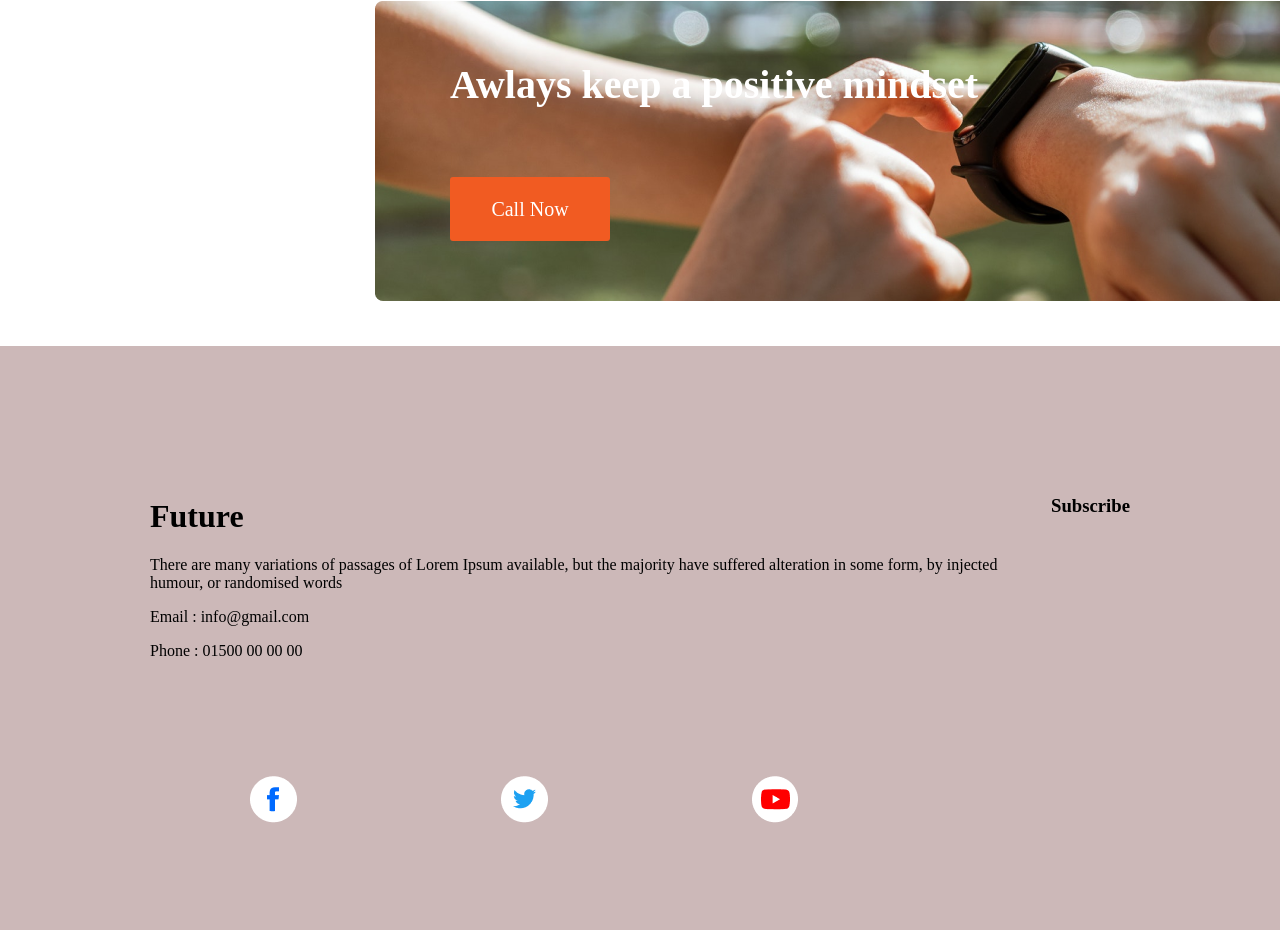
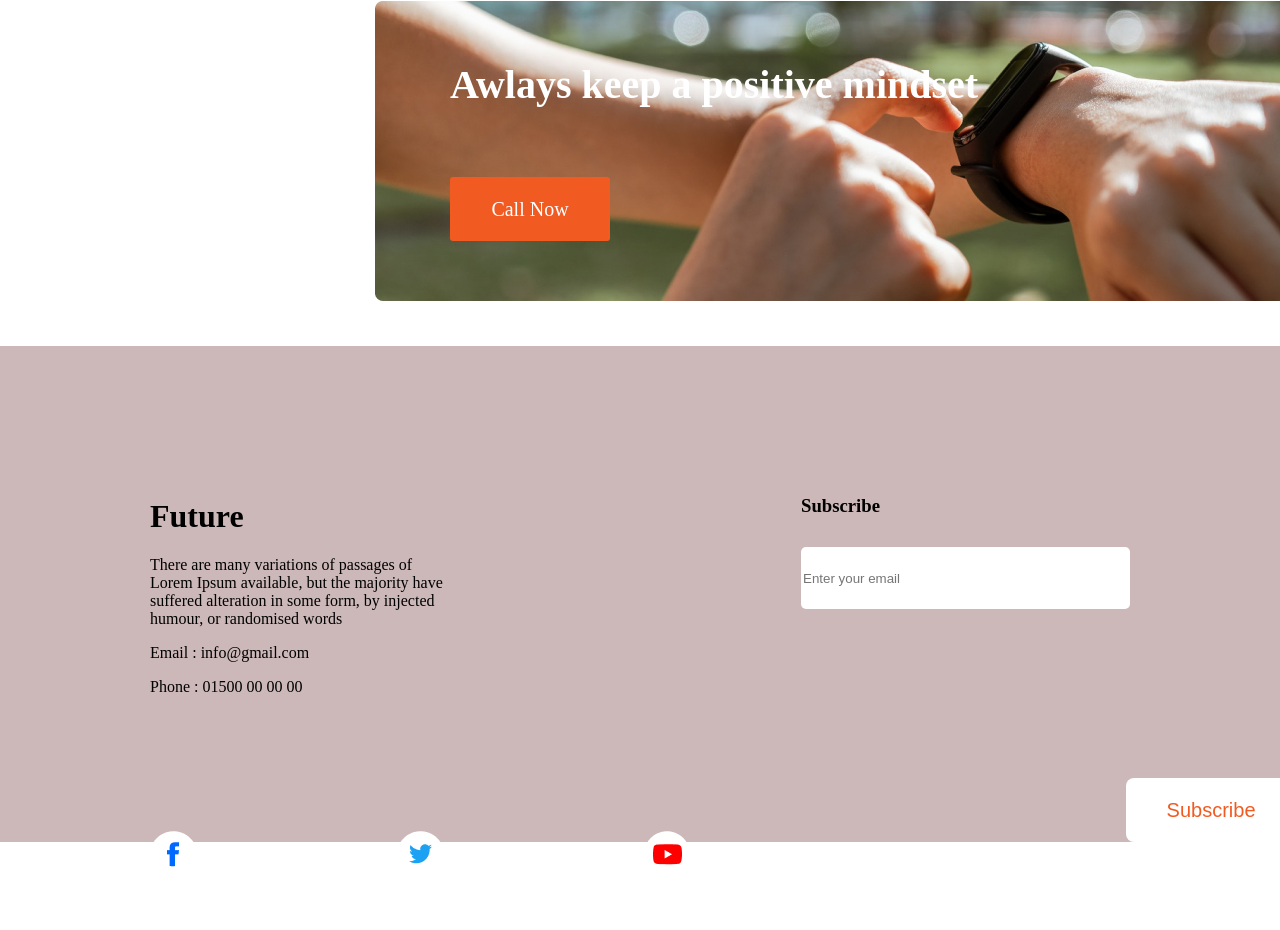
Before and after one commit to shiba4D/New-year, a plain HTML site: page index.html in a window 1280 px wide. Shown: the part 2322-3252 px from the top of the page. Drawn offline with Linux system fonts and the light colour scheme.

Commit message:
finished footer

```diff
--- a/index.html
+++ b/index.html
@@ -102,6 +102,10 @@
         </div>
         <div class="footer-column">
         <h3 class="section-title">Subscribe</h3>
+        <form class="content" action="email">
+            <input type="text"placeholder="Enter your email">
+        <button class="wbe-Subscribe">Subscribe</button>
+        </form>
         </div>
     </footer>
 
--- a/styles/New year.css
+++ b/styles/New year.css
@@ -238,5 +238,51 @@ footer{
     background: rgb(204, 184, 184);
     margin-top: 100px;
     padding: 130px 150px;
+    gap: 350px;
+}
+.footer-column{
+    width: 50%;
 
 }
+
+
+.content input, textarea{
+    display: block;
+    margin-top: 30px;
+    color: rgb(243, 243, 243);
+    width: 325px;
+    height: 60px;
+    border-radius: 5px;
+    border: 0;
+    padding:21 21 22 158 ;
+
+}
+.wbe-Subscribe{
+    /* Rectangle 48 */
+position: absolute;
+width: 170.11px;
+height: 64px;
+left: 1126px;
+right: -1046px;
+top: 3100px;
+bottom: -2922.26px;
+border-radius: 8px;
+border: none;
+background: rgb(255, 255, 255);
+}
+.wbe-Subscribe{
+    color: rgb(241, 91, 34);
+    font-size: 20px;
+}
+
+.social-links{
+    /* Group 3934 */
+position: absolute;
+width: 100px;
+height: 46px;
+left: 50px;
+right: -219px;
+top: 3053.26px;
+bottom: -2953.26px;
+display: flex;
+}
```
